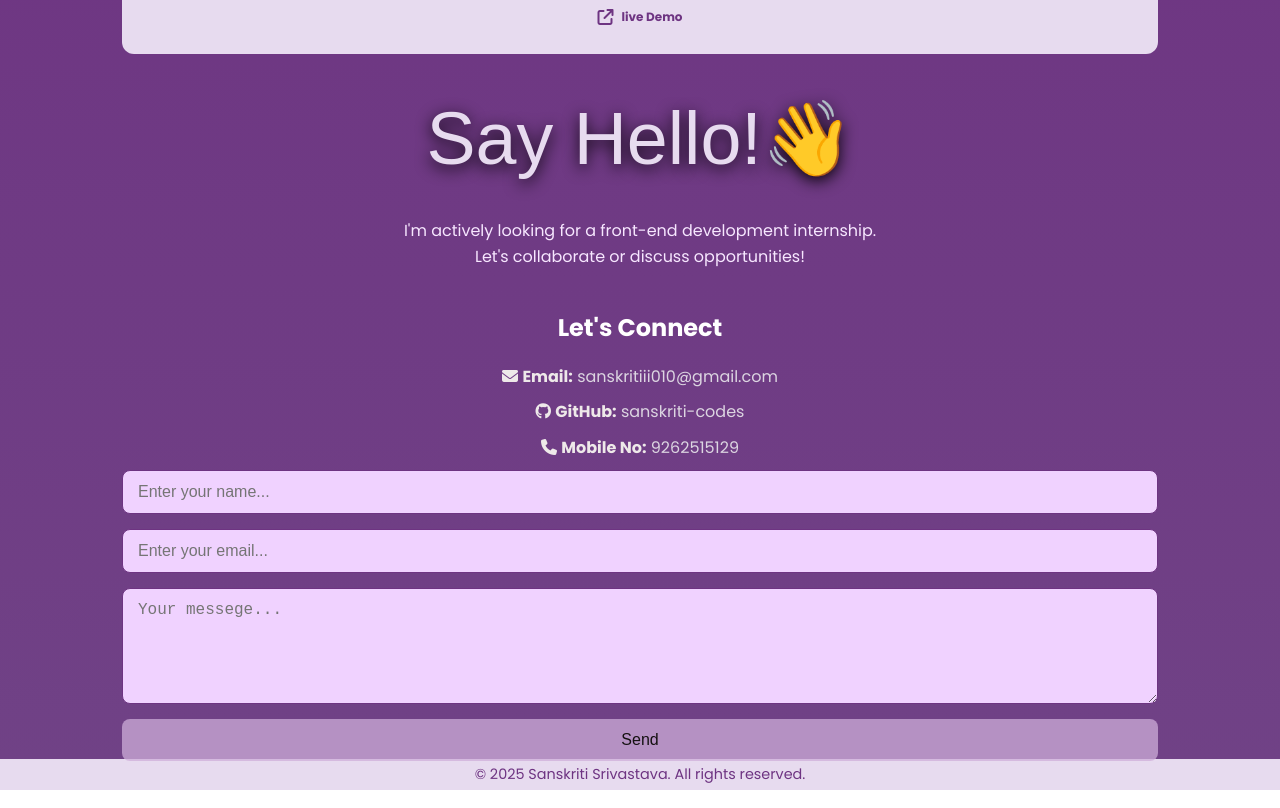
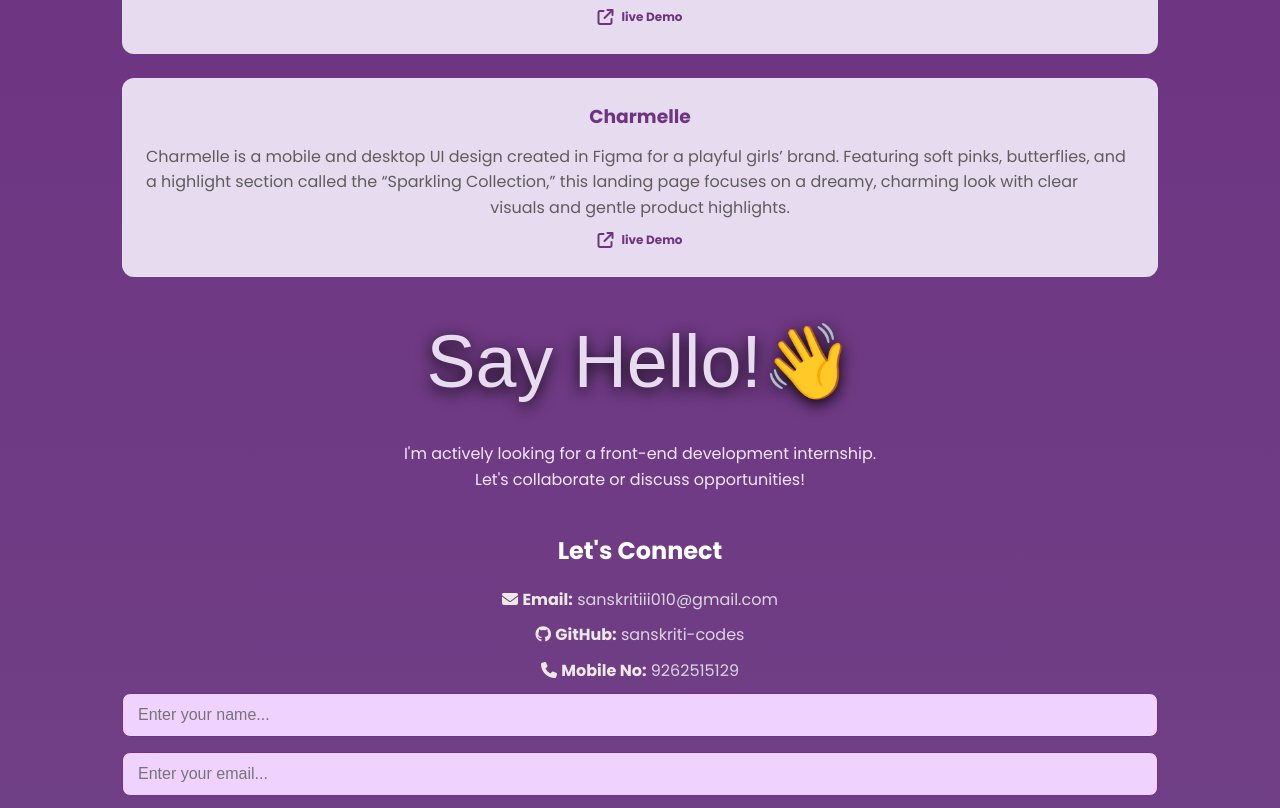
Before and after one commit to sanskriti-codes/portfolio.web, a plain HTML site: page index.html in a window 1280 px wide. Shown: the part 3289-4097 px from the top of the page. Drawn offline with Linux system fonts and the light colour scheme.

Commit message:
Update index.html

```diff
--- a/index.html
+++ b/index.html
@@ -190,6 +190,19 @@
                     live Demo
                 </a>
             </div>
+                <div class="project-card">
+                <h3>Charmelle</h3>
+                <p>
+                    Charmelle is a mobile and desktop UI design created in Figma for a playful girls’ brand.
+                    Featuring soft pinks, butterflies, and a highlight section called the “Sparkling Collection,” this
+                    landing page focuses on a dreamy, charming look with clear visuals and gentle product highlights.
+                </p>
+                <a href="https://www.figma.com/design/sw81pJI799b3B78OWQnNO2/Untitled?node-id=0-1&t=QbDpmpHbtwkXgyqa-1"
+                    class="project-link" target="_blank">
+                    <i class="fa-solid fa-arrow-up-right-from-square"></i>
+                    live Demo
+                </a>
+            </div>
         </section>
 
         <section class="contact container" id="contact">
```
